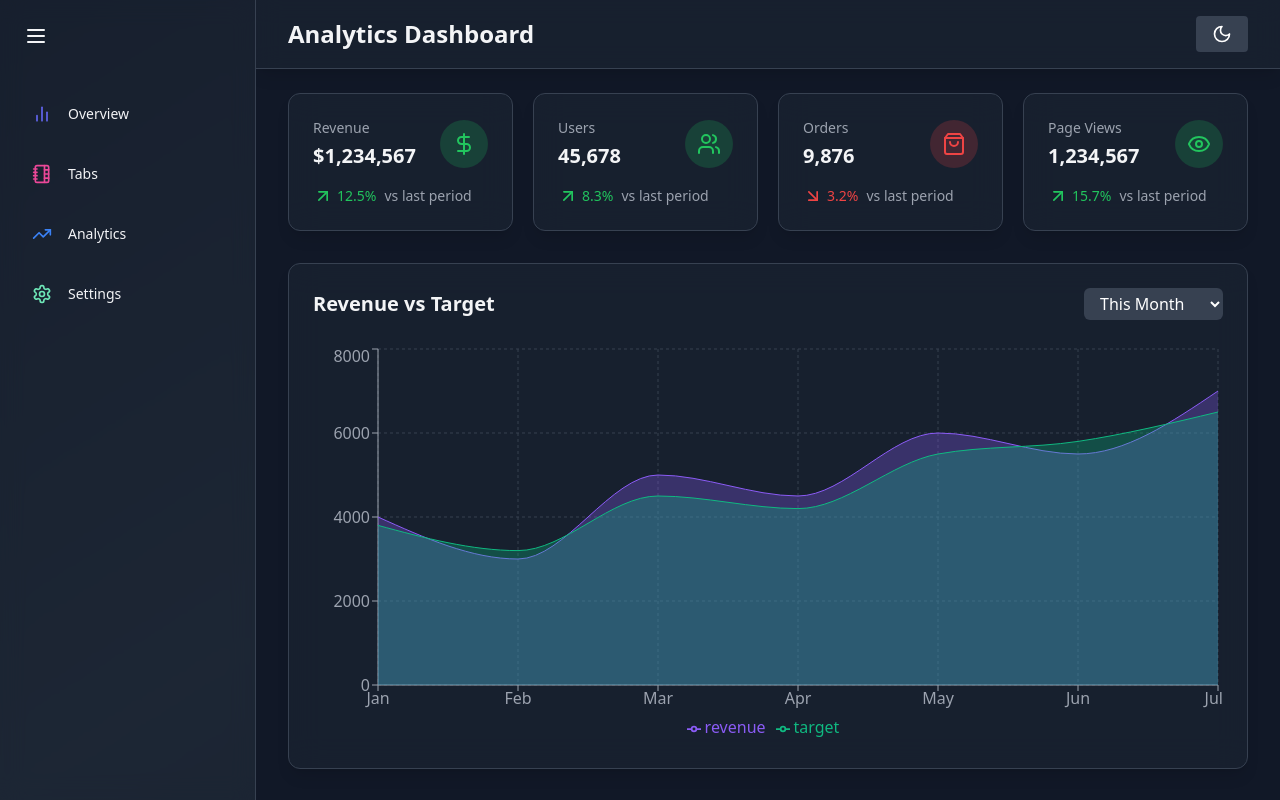
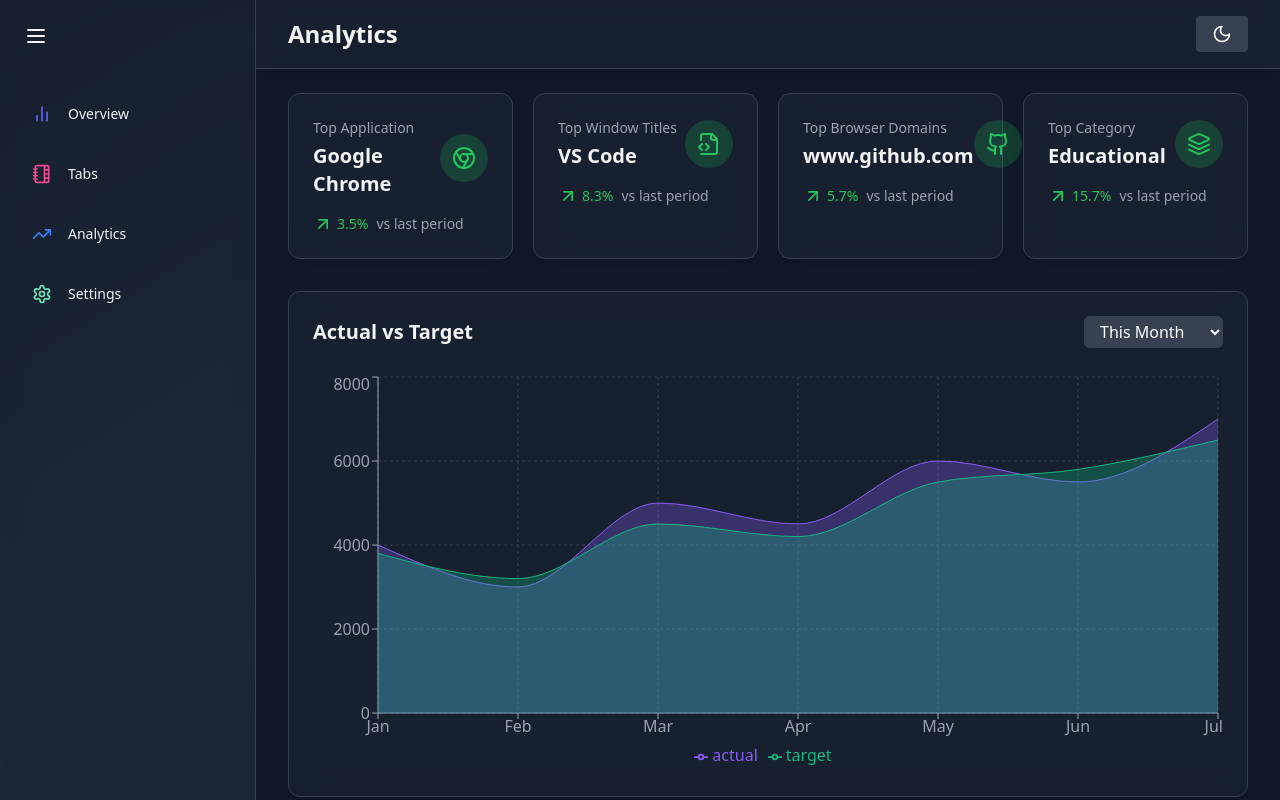
Before and after one commit to timelygator/TimelyGator, a React (Vite) app in the folder web-ui/: page /analytics in a window 1280 px wide. Built offline with nearby package versions, Linux system fonts and the light colour scheme.

Commit message:
Refactor analytics components: update OverviewCards, replace RevenueChart with actualChart, and clean up TabsPage

```diff
--- a/web-ui/src/components/analytics/OverviewCards.jsx
+++ b/web-ui/src/components/analytics/OverviewCards.jsx
@@ -1,11 +1,11 @@
 import { motion } from "framer-motion";
-import { DollarSign, Users, ShoppingBag, Eye, ArrowDownRight, ArrowUpRight } from "lucide-react";
+import { Chrome, FileCode2, Github, Layers, ArrowDownRight, ArrowUpRight } from "lucide-react";
 
 const overviewData = [
-	{ name: "Revenue", value: "$1,234,567", change: 12.5, icon: DollarSign },
-	{ name: "Users", value: "45,678", change: 8.3, icon: Users },
-	{ name: "Orders", value: "9,876", change: -3.2, icon: ShoppingBag },
-	{ name: "Page Views", value: "1,234,567", change: 15.7, icon: Eye },
+	{ name: "Top Application", value: "Google Chrome", change: 3.5, icon: Chrome },
+	{ name: "Top Window Titles", value: "VS Code", change: 8.3, icon: FileCode2 },
+	{ name: "Top Browser Domains", value: "www.github.com", change: 5.7, icon: Github },
+	{ name: "Top Category", value: "Educational", change: 15.7, icon: Layers },
 ];
 
 const OverviewCards = () => {
@@ -14,9 +14,7 @@ const OverviewCards = () => {
 			{overviewData.map((item, index) => (
 				<motion.div
 					key={item.name}
-					className='bg-gray-800 bg-opacity-50 backdrop-filter backdrop-blur-lg shadow-lg
-            rounded-xl p-6 border border-gray-700
-          '
+					className='bg-gray-800 bg-opacity-50 backdrop-filter backdrop-blur-lg shadow-lg rounded-xl p-6 border border-gray-700'
 					initial={{ opacity: 0, y: 20 }}
 					animate={{ opacity: 1, y: 0 }}
 					transition={{ delay: index * 0.1 }}
@@ -28,17 +26,13 @@ const OverviewCards = () => {
 						</div>
 
 						<div
-							className={`
-              p-3 rounded-full bg-opacity-20 ${item.change >= 0 ? "bg-green-500" : "bg-red-500"}
-              `}
+							className={`p-3 rounded-full bg-opacity-20 ${item.change >= 0 ? "bg-green-500" : "bg-red-500"}`}
 						>
 							<item.icon className={`size-6  ${item.change >= 0 ? "text-green-500" : "text-red-500"}`} />
 						</div>
 					</div>
 					<div
-						className={`
-              mt-4 flex items-center ${item.change >= 0 ? "text-green-500" : "text-red-500"}
-            `}
+						className={`mt-4 flex items-center ${item.change >= 0 ? "text-green-500" : "text-red-500"}`}
 					>
 						{item.change >= 0 ? <ArrowUpRight size='20' /> : <ArrowDownRight size='20' />}
 						<span className='ml-1 text-sm font-medium'>{Math.abs(item.change)}%</span>
--- a/web-ui/src/components/analytics/RevenueChart.jsx
+++ b/web-ui/src/components/analytics/actualChart.jsx
@@ -2,17 +2,17 @@ import { useState } from "react";
 import { motion } from "framer-motion";
 import { AreaChart, Area, XAxis, YAxis, CartesianGrid, Tooltip, Legend, ResponsiveContainer } from "recharts";
 
-const revenueData = [
-	{ month: "Jan", revenue: 4000, target: 3800 },
-	{ month: "Feb", revenue: 3000, target: 3200 },
-	{ month: "Mar", revenue: 5000, target: 4500 },
-	{ month: "Apr", revenue: 4500, target: 4200 },
-	{ month: "May", revenue: 6000, target: 5500 },
-	{ month: "Jun", revenue: 5500, target: 5800 },
-	{ month: "Jul", revenue: 7000, target: 6500 },
+const actualData = [
+	{ month: "Jan", actual: 4000, target: 3800 },
+	{ month: "Feb", actual: 3000, target: 3200 },
+	{ month: "Mar", actual: 5000, target: 4500 },
+	{ month: "Apr", actual: 4500, target: 4200 },
+	{ month: "May", actual: 6000, target: 5500 },
+	{ month: "Jun", actual: 5500, target: 5800 },
+	{ month: "Jul", actual: 7000, target: 6500 },
 ];
 
-const RevenueChart = () => {
+const actualChart = () => {
 	const [selectedTimeRange, setSelectedTimeRange] = useState("This Month");
 
 	return (
@@ -23,7 +23,7 @@ const RevenueChart = () => {
 			transition={{ delay: 0.2 }}
 		>
 			<div className='flex justify-between items-center mb-6'>
-				<h2 className='text-xl font-semibold text-gray-100'>Revenue vs Target</h2>
+				<h2 className='text-xl font-semibold text-gray-100'>Actual vs Target</h2>
 				<select
 					className='bg-gray-700 text-white rounded-md px-3 py-1 focus:outline-none focus:ring-2 focus:ring-blue-500'
 					value={selectedTimeRange}
@@ -38,7 +38,7 @@ const RevenueChart = () => {
 
 			<div style={{ width: "100%", height: 400 }}>
 				<ResponsiveContainer>
-					<AreaChart data={revenueData}>
+					<AreaChart data={actualData}>
 						<CartesianGrid strokeDasharray='3 3' stroke='#374151' />
 						<XAxis dataKey='month' stroke='#9CA3AF' />
 						<YAxis stroke='#9CA3AF' />
@@ -47,7 +47,7 @@ const RevenueChart = () => {
 							itemStyle={{ color: "#E5E7EB" }}
 						/>
 						<Legend />
-						<Area type='monotone' dataKey='revenue' stroke='#8B5CF6' fill='#8B5CF6' fillOpacity={0.3} />
+						<Area type='monotone' dataKey='actual' stroke='#8B5CF6' fill='#8B5CF6' fillOpacity={0.3} />
 						<Area type='monotone' dataKey='target' stroke='#10B981' fill='#10B981' fillOpacity={0.3} />
 					</AreaChart>
 				</ResponsiveContainer>
@@ -55,4 +55,4 @@ const RevenueChart = () => {
 		</motion.div>
 	);
 };
-export default RevenueChart;
+export default actualChart;
--- a/web-ui/src/pages/AnalyticsPage.jsx
+++ b/web-ui/src/pages/AnalyticsPage.jsx
@@ -1,7 +1,7 @@
 import Header from "../components/common/Header";
 
 import OverviewCards from "../components/analytics/OverviewCards";
-import RevenueChart from "../components/analytics/RevenueChart";
+import RevenueChart from "../components/analytics/actualChart";
 import ChannelPerformance from "../components/analytics/ChannelPerformance";
 import ProductPerformance from "../components/analytics/ProductPerformance";
 import UserRetention from "../components/analytics/UserRetention";
@@ -11,7 +11,7 @@ import AIPoweredInsights from "../components/analytics/AIPoweredInsights";
 const AnalyticsPage = () => {
 	return (
 		<div className='flex-1 overflow-auto relative z-10 bg-gray-900'>
-			<Header title={"Analytics Dashboard"} />
+			<Header title={"Analytics"} />
 
 			<main className='max-w-7xl mx-auto py-6 px-4 lg:px-8'>
 				<OverviewCards />
--- a/web-ui/src/pages/TabsPage.jsx
+++ b/web-ui/src/pages/TabsPage.jsx
@@ -3,10 +3,10 @@ import { motion } from "framer-motion";
 
 import Header from "../components/common/Header";
 import StatCard from "../components/common/StatCard";
-import UsersTable from "../components/tabs/TabTable";
-import UserGrowthChart from "../components/tabs/TabGrowthChart";
-import UserActivityHeatmap from "../components/tabs/TabActivityHeatmap";
-import UserDemographicsChart from "../components/tabs/TabDemographicsChart";
+import TabTable from "../components/tabs/TabTable";
+// import UserGrowthChart from "../components/tabs/TabGrowthChart";
+// import UserActivityHeatmap from "../components/tabs/TabActivityHeatmap";
+import WebsiteDistChart from "../components/tabs/TabDemographicsChart";
 
 const TabStats = {
 	totaltabs: 56,
@@ -52,13 +52,13 @@ const TabsPage = () => {
 					color='#EF4444'
 				/>
 				</motion.div>
-				<UsersTable />
+				<TabTable />
 
 				{/* USER CHARTS */}
 				<div className='grid grid-cols-1 lg:grid-cols-2 gap-6 mt-8'>
-					<UserGrowthChart />
-					<UserActivityHeatmap />
-					<UserDemographicsChart />
+					{/* <UserGrowthChart />
+					<UserActivityHeatmap /> */}
+					<WebsiteDistChart />
 				</div>
 			</main>
 		</div>
```
